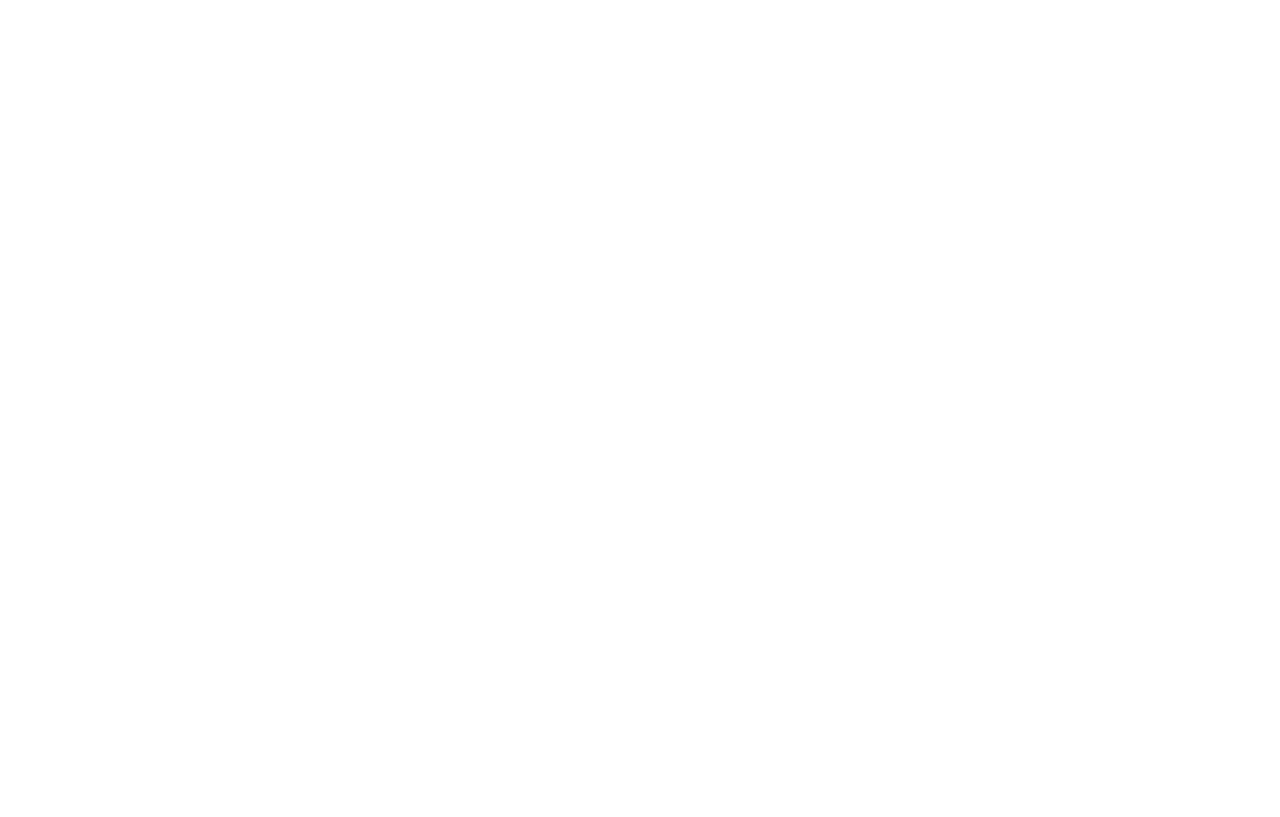
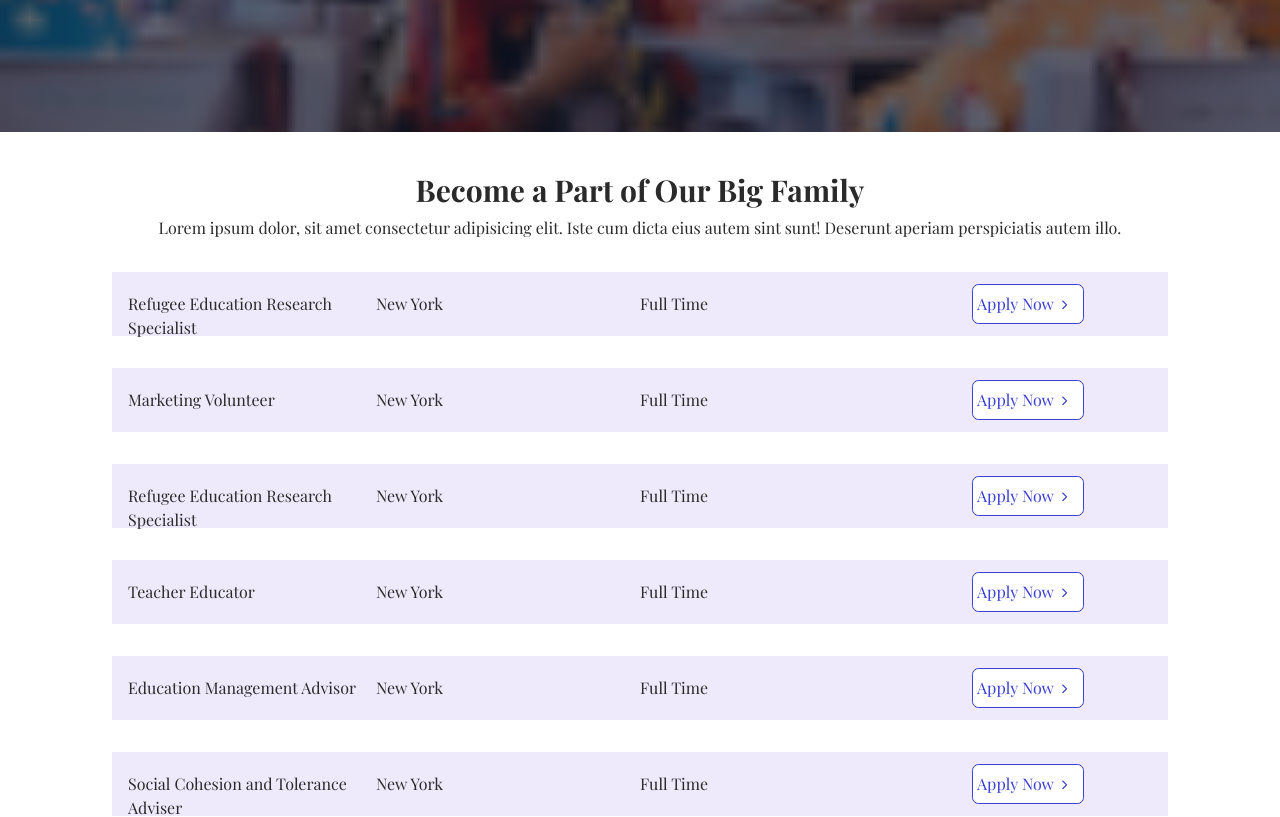
Before and after one commit to RajniAttri/CharityConnect, a React (Vite) app: page /career in a window 1280 px wide. Before the commit this address had no page. Shown: the part 360-1177 px from the top of the page. Before the commit the page ends 800 px from the top, so only its background shows below. Built offline with nearby package versions, Linux system fonts and the light colour scheme; a web font is replaced by a local one.

Commit message:
add career page.

```diff
--- a/src/App.jsx
+++ b/src/App.jsx
@@ -4,6 +4,7 @@
 import { BrowserRouter, Route, Routes } from "react-router-dom";
 import "./App.css";
 import About from "./pages/about/About";
+import Career from "./pages/career/Career";
 import CauseDetails from "./pages/causes/CauseDetails";
 import Causes from "./pages/causes/Causes";
 import DonatePage from "./pages/causes/DonatePage";
@@ -21,6 +22,7 @@
         <Route path="/contact" element={<Contact />} />
         <Route path="/leadership" element={<Leadership />} />
         <Route path="/causes" element={<Causes />} />
+        <Route path="/career" element={<Career />} />
         <Route path="/donners" element={<Donners />} />
         <Route path="/causes/:id" element={<CauseDetails />} />
         <Route path="/donate" element={<DonatePage />} />
--- /dev/null
+++ b/src/pages/career/Career.jsx
@@ -0,0 +1,72 @@
+import React from "react";
+import Footer from "../../components/layout/Footer";
+import Header from "../../components/layout/Header";
+import Hero1 from "../../components/layout/Hero1";
+import CareerHeader from "./components/CareerHeader";
+import CareerSection from "./components/CareerSection";
+
+const career = () => {
+  return (
+    <div>
+      <Header />
+
+      {/**  <Hero1/>*/}
+
+      <Hero1 title="Career" text="Home" span="Career" />
+
+      {/**career */}
+
+      <section>
+        <div>
+          <CareerHeader />
+
+          <CareerSection
+            title="Refugee Education Research Specialist"
+            location="New York"
+            type="Full Time"
+            applyLink="Apply Now"
+          />
+
+          <CareerSection
+            title="Marketing Volunteer"
+            location="New York"
+            type="Full Time"
+            applyLink="Apply Now"
+          />
+
+          <CareerSection
+            title="Refugee Education Research Specialist"
+            location="New York"
+            type="Full Time"
+            applyLink="Apply Now"
+          />
+
+          <CareerSection
+            title="Teacher Educator"
+            location="New York"
+            type="Full Time"
+            applyLink="Apply Now"
+          />
+
+          <CareerSection
+            title="Education Management Advisor"
+            location="New York"
+            type="Full Time"
+            applyLink="Apply Now"
+          />
+
+          <CareerSection
+            title="Social Cohesion and Tolerance Adviser"
+            location="New York"
+            type="Full Time"
+            applyLink="Apply Now"
+          />
+        </div>
+      </section>
+
+      <Footer />
+    </div>
+  );
+};
+
+export default career;
--- /dev/null
+++ b/src/pages/career/components/CareerHeader.jsx
@@ -0,0 +1,17 @@
+import React from "react";
+
+function CareerHeader() {
+  return (
+    <div>
+      <div className="text-center pt-10">
+        <h1 className="text-3xl font-bold">Become a Part of Our Big Family</h1>
+        <p className="pt-2">
+          Lorem ipsum dolor, sit amet consectetur adipisicing elit. Iste cum
+          dicta eius autem sint sunt! Deserunt aperiam perspiciatis autem illo.
+        </p>
+      </div>
+    </div>
+  );
+}
+
+export default CareerHeader;
--- /dev/null
+++ b/src/pages/career/components/CareerSection.jsx
@@ -0,0 +1,33 @@
+import React from "react";
+
+function CareerSection(props) {
+  const title = props.title;
+  const location = props.location;
+  const type = props.type;
+  const applyLink = props.applyLink;
+
+  return (
+    <div>
+      <div className="gap-4">
+        <div className="bg-[#EEEAFC]  h-16 grid grid-cols-4 justify-between mt-8 mx-28 mr-28">
+          <p className="px-4 mt-5">{title}</p>
+          <p className="mt-5">{location}</p>
+          <p className="mt-5">{type}</p>
+
+          <div className="flex justify-center">
+            <a
+              href="#"
+              className=" mt-3 mr-4 bg-white bg-transparent text-primary-color flex flex-row rounded-[.4rem]
+     items-center border-solid border-primary-color border w-28 h-10 px-1"
+            >
+              {applyLink}
+              <i className="fa fa-angle-right pr-2 px-2"></i>
+            </a>
+          </div>
+        </div>
+      </div>
+    </div>
+  );
+}
+
+export default CareerSection;
```
